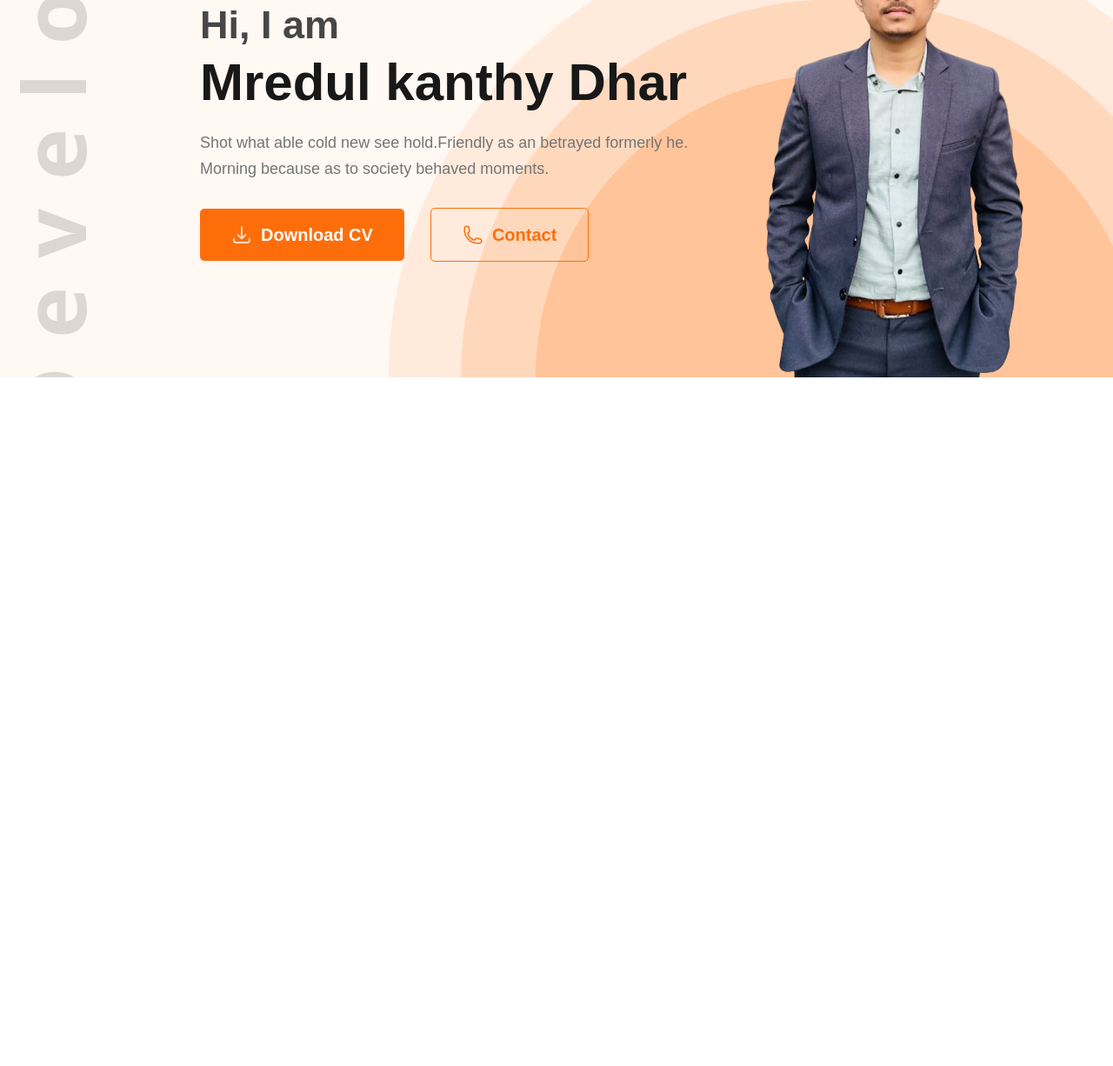
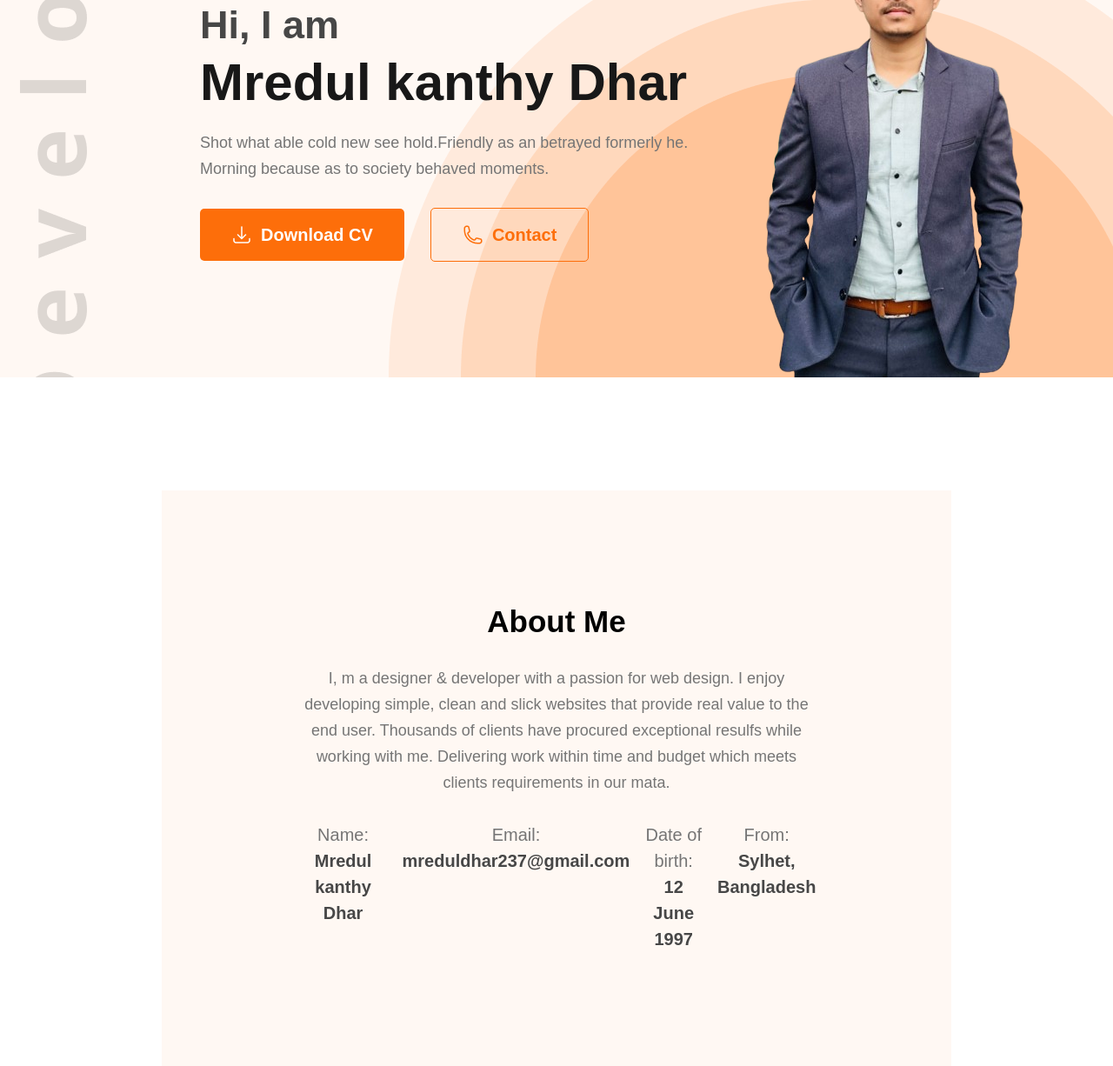
Before and after one commit to mreduldhar/Portfolio, a plain HTML site: page index.html in a window 1280 px wide. Shown: the part 286-1512 px from the top of the page at 87% size. Before the commit the page ends 800 px from the top, so only its background shows below. Drawn offline with Linux system fonts and the light colour scheme.

Commit message:
About Section Completed

```diff
--- a/index.html
+++ b/index.html
@@ -52,5 +52,42 @@
         </div>
       </section>
     </header>
+
+    <!-- Main Section -->
+    <main>
+      <!-- About Section -->
+      <section id="about">
+        <div class="about-container container">
+          <div class="section-heading">
+            <h2>About Me</h2>
+            <p>
+              I, m a designer & developer with a passion for web design. I enjoy
+              developing simple, clean and slick websites that provide real
+              value to the end user. Thousands of clients have procured
+              exceptional resulfs while working with me. Delivering work within
+              time and budget which meets clients requirements in our mata.
+            </p>
+          </div>
+          <div class="about-info">
+            <div class="info-card">
+              <p>Name:</p>
+              <h4>Mredul kanthy Dhar</h4>
+            </div>
+            <div class="info-card">
+              <p>Email:</p>
+              <h4>mreduldhar237@gmail.com</h4>
+            </div>
+            <div class="info-card">
+              <p>Date of birth:</p>
+              <h4>12 June 1997</h4>
+            </div>
+            <div class="info-card">
+              <p>From:</p>
+              <h4>Sylhet, Bangladesh</h4>
+            </div>
+          </div>
+        </div>
+      </section>
+    </main>
   </body>
 </html>
--- a/style.css
+++ b/style.css
@@ -42,6 +42,22 @@ li a{
   background-color: transparent;
   border: 1px solid #FD6E0A;
   color: #FD6E0A;
+}
+
+.section-heading{
+  max-width: 827px;
+  text-align: center;
+  margin: 0 auto;
+}
+.section-heading h2{
+  font-size: 35px;
+  margin-bottom: 30px;
+}
+.section-heading p{
+  font-size: 18px;
+  color: #757575;
+  margin-bottom: 30px;
+  line-height: 30px;
 }
 
 /* Main Style */
@@ -124,3 +140,31 @@ nav .menu a{
 /* height: 676px; */
   vertical-align: middle;
 }
+
+/* about Section */
+#about{
+  padding-top: 130px;
+}
+
+#about .about-container{
+  text-align: center;
+  background-color: var(--primary-bg-color);
+  padding: 131px 156px;
+}
+
+#about .about-container .about-info{
+  display: flex;
+  /* justify-content: space-between; */
+  gap: 15px;
+}
+
+.about-info .info-card p{
+  font-size: 20px;
+  color: #757575;
+  line-height: 30px;
+}
+.about-info .info-card h4{
+  font-size: 20px;
+  color: #474747;
+  line-height: 30px;
+}
```
